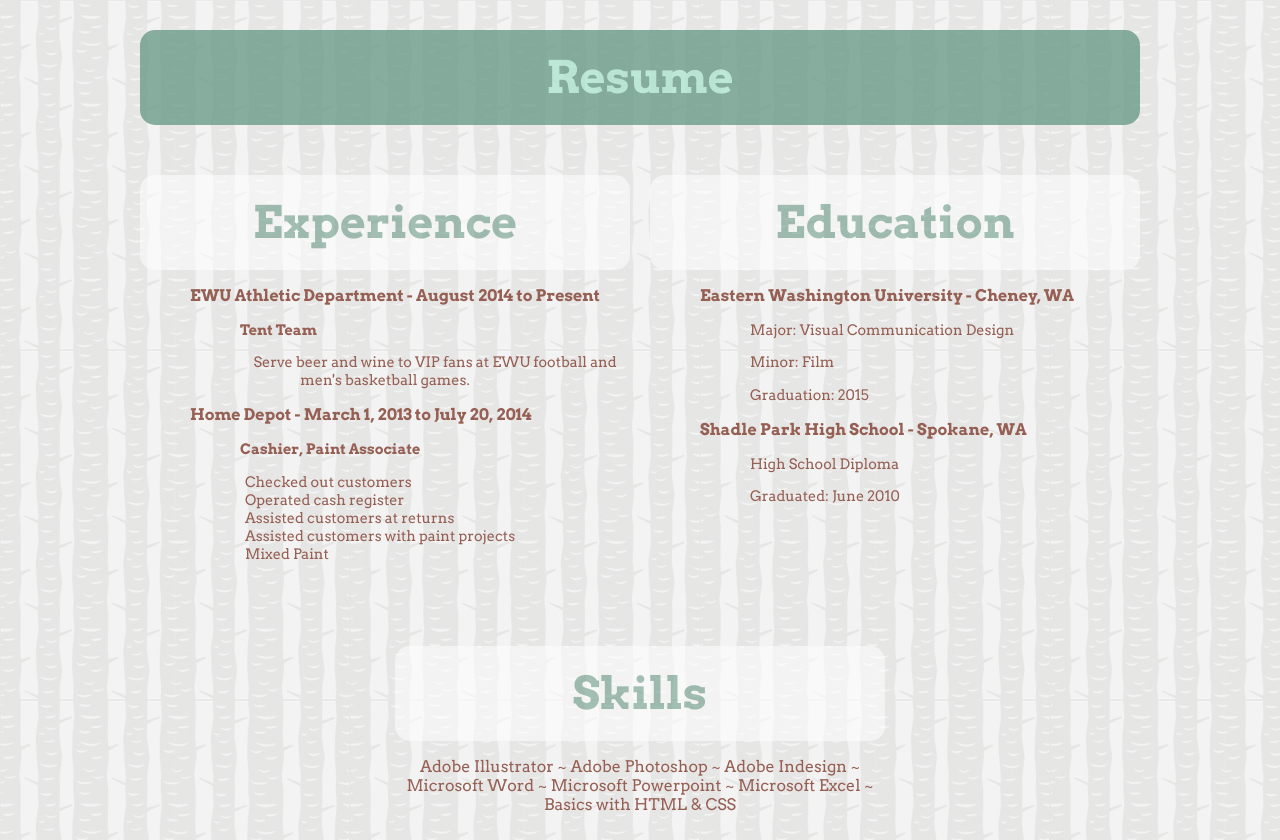
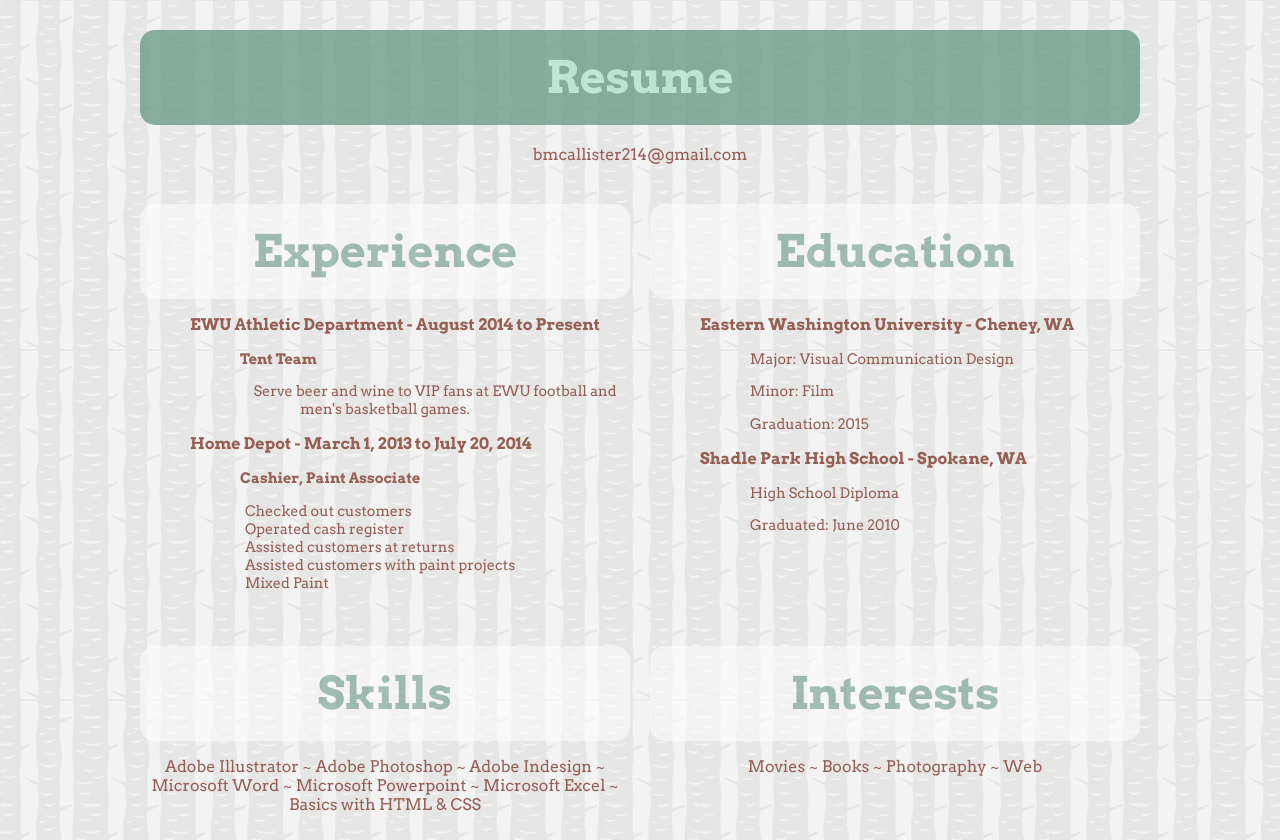
Before and after one commit to bmcallister214/p2-resume, a plain HTML site: page index.html in a window 1280 px wide. Drawn offline with Linux system fonts and the light colour scheme.

Commit message:
added more info

```diff
--- a/css/styles.css
+++ b/css/styles.css
@@ -43,6 +43,12 @@ ul {
 
 }
 
+a {
+	text-decoration: none;
+	color: #965F53;
+	font-family: 'Arvo', serif;
+}
+
 .info{
 	text-indent: 100px;
 	font-size: .9em;
--- a/index.html
+++ b/index.html
@@ -23,13 +23,17 @@
 			<h1>Resume</h1>
 		</div>
 
+		<div class="para grid_12">
+			<a href="mailto:bmcallister214@gmail.com">bmcallister214@gmail.com</a>
+		</div>
+
 
 		<div class="grid_6 alpha">
 			<h2>Experience</h2>
 				<p class="school">EWU Athletic Department - August 2014 to Present</p><p class="info title">Tent Team</p>
 				<p class="info job">Serve beer and wine to VIP fans at EWU football and men's basketball games.</p>
 				<p class="school">Home Depot - March 1, 2013 to July 20, 2014</p><p class="info title">Cashier, Paint Associate</p>
-				<ul class="list">
+				<ul>
 				<li>Checked out customers</li>
 				<li>Operated cash register </li>
 				<li>Assisted customers at returns </li>
@@ -46,19 +50,18 @@
 			<p class="school">Shadle Park High School - Spokane, WA</p><p class="info">High School Diploma</p><p class="info">Graduated: June 2010</p>
 		</div>
 
-		<div class="grid_12 alpha">
-			<h3></h3>
-		</div>
-		<div class="grid_3 alpha">
-			<h3></h3>
-		</div>
 
 
-		<div  class="skills grid_6">
+
+		<div  class="skills grid_6 alpha">
 			<h2>Skills</h2>
 			<p class="para">Adobe Illustrator &#126; Adobe Photoshop &#126; Adobe Indesign &#126; Microsoft Word &#126; Microsoft Powerpoint &#126; Microsoft Excel &#126; Basics with HTML &amp; CSS</p>
 		</div>
 
+		<div class="grid_6 omega">
+			<h2>Interests</h2>
+			<p class="para">Movies ~ Books ~ Photography ~ Web</p>
+		</div>
 
 
 			<!-- No Content After -->
```
